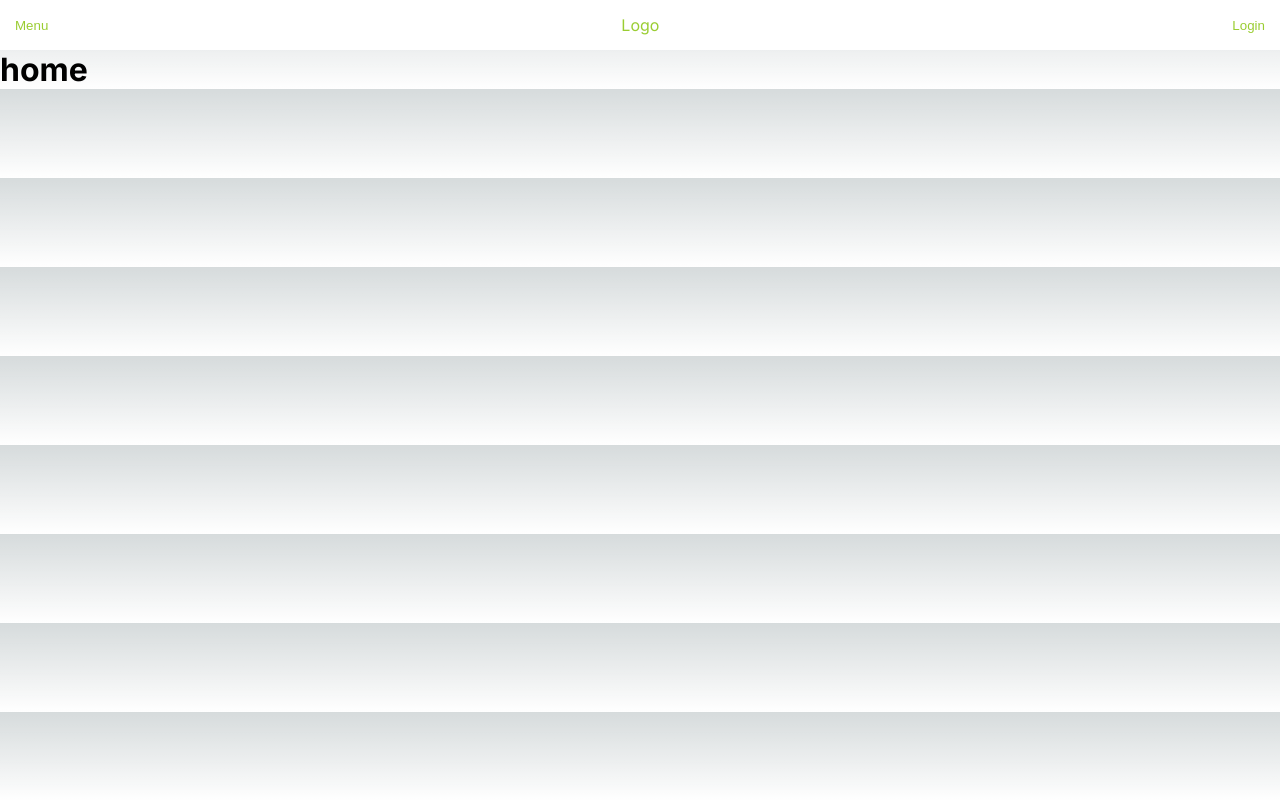
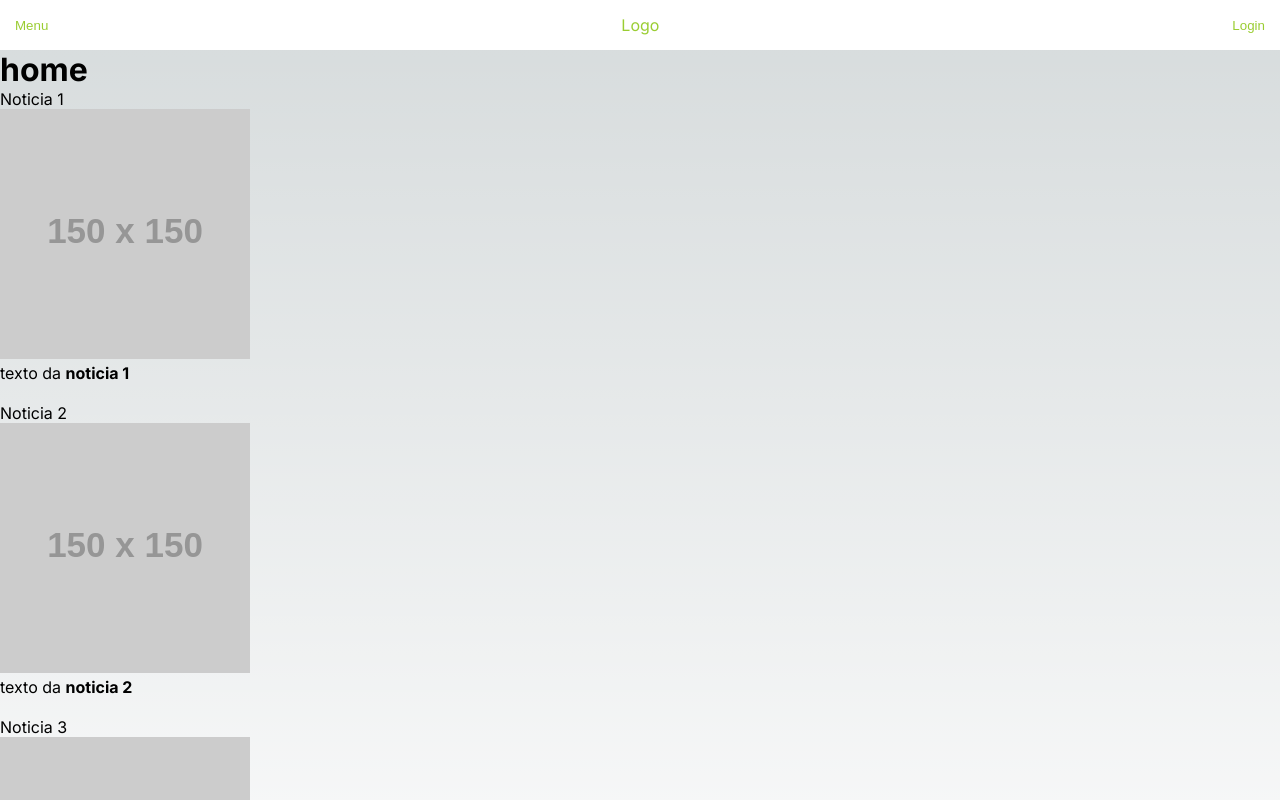
Before and after one commit to thiago-b-coelho/new-front, a Next.js app: page /home in a window 1280 px wide. Shown: the top 800 px of the page. Built offline with nearby package versions, Linux system fonts and the light colour scheme.

Commit message:
feat: add home page with news

```diff
--- a/src/app/(aplicacao)/home/page.jsx
+++ b/src/app/(aplicacao)/home/page.jsx
@@ -1,9 +1,32 @@
 import React from 'react'
+import Noticia from '@/app/components/Noticia'
+
+const noticias =[
+  {
+    id: 1,
+    titulo: 'Noticia 1',
+    img: 'https://via.placeholder.com/150',
+    texto: 'texto da <b>noticia 1</b>'
+  },
+  {
+    id: 2,
+    titulo: 'Noticia 2',
+    img: 'https://via.placeholder.com/150',
+    texto: 'texto da <b>noticia 2</b>'
+  },
+  {
+    id: 3,
+    titulo: 'Noticia 3',
+    img: 'https://via.placeholder.com/150',
+    texto: 'texto da <b>noticia 3</b>'
+  },
+]
 
 const HomePage = () => {
   return (
     <div>
       <h1>home</h1>
+      {noticias.map(noticia => <Noticia key={noticia.id} noticia={noticia} />)}
       </div>
   )
 }
--- /dev/null
+++ b/src/app/components/Noticia/index.jsx
@@ -0,0 +1,16 @@
+'use client';
+import Image from 'next/image'
+import React from 'react'
+
+const Noticia = ({ noticia }) => {
+  return (
+    <div>
+      <div>{noticia.titulo}</div>
+      <img src={noticia.img} alt="noticia" width={250} height={250}/>
+      <div dangerouslySetInnerHTML={{__html: noticia.texto}}></div>
+      <br />
+    </div>
+  )
+}
+
+export default Noticia
```
